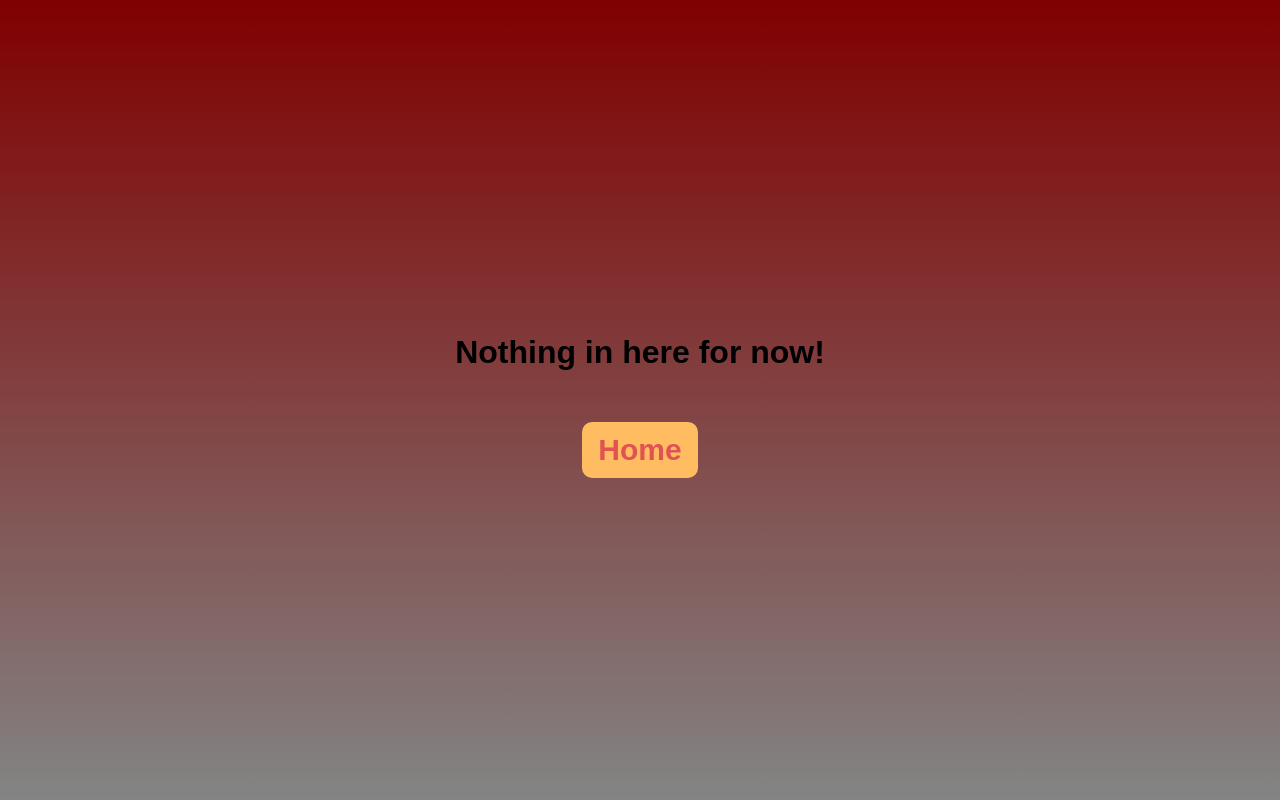
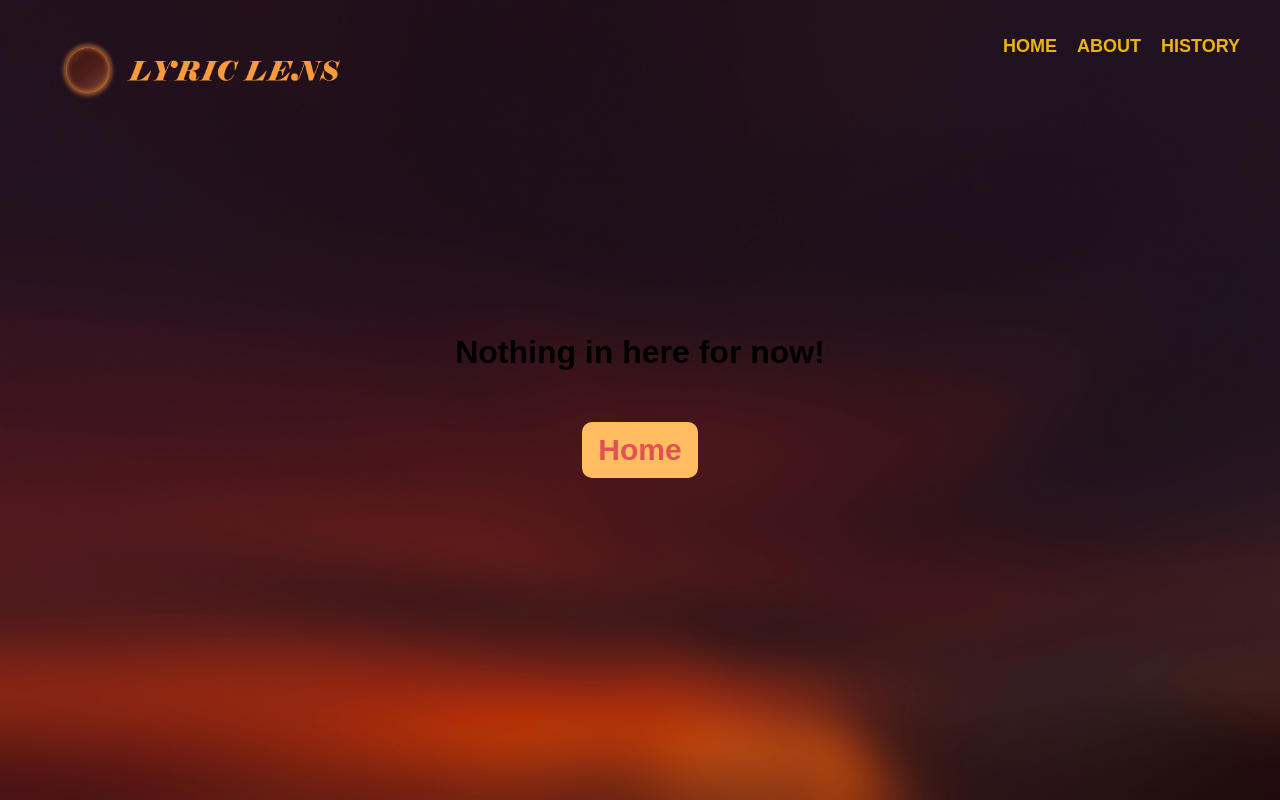
Before and after one commit to Nail-Claros/LyricLens, a Flask app: page /history in a window 1280 px wide. Run offline with Flask 3, Linux system fonts and the light colour scheme.

Commit message:
History page and translations minor fix

```diff
--- a/static/styles/styles.css
+++ b/static/styles/styles.css
@@ -6,7 +6,39 @@ body {
     justify-content: center;
     align-items: center;
     height: 100vh;
-    background: linear-gradient(to bottom, #800000, #0000007b);
+    background-image: url('../images/Lyric Lens (Background Image).png');
+    background-repeat: no-repeat;
+    background-size: cover;
+}
+
+.navbar {
+    position: absolute;
+    top: 20px;
+    right: 40px;
+}
+
+.navbar-img{
+    position: absolute;
+    top: 20px;
+    left: 40px;
+}
+
+.nav-links {
+    list-style-type: none;
+    display: flex;
+    gap: 20px;
+}
+
+.nav-links li a {
+    text-decoration: none;
+    font-size: 18px;
+    color: rgb(237, 179, 20);
+    font-weight: bold;
+    transition: color 0.3s;
+}
+
+.nav-links li a:hover {
+    color: #ff7700;
 }
 
 a
--- a/static/styles/translation.css
+++ b/static/styles/translation.css
@@ -48,6 +48,7 @@ body {
 
 .song-details {
     display: flex;
+    width: 550px;
     flex-direction: column;
     text-align: left;
     font-family: 'Albert Sans';
--- a/templates/history.html
+++ b/templates/history.html
@@ -5,6 +5,17 @@
 {% endblock %}
 {% block body %}
 <body>
+    <nav class="navbar-img">
+        <a href="{{url_for('index')}}">
+            <img src="{{ url_for('static', filename='images/Lyric Lens (Text Logo and Icon) - Horizontal.png')}}" style="height: 100px; width: 300px; padding-bottom: 80px;">
+        </a>    </nav>
+    <nav class="navbar">
+        <ul class="nav-links">
+            <li><a href="{{url_for('index')}}">HOME</a></li>
+            <li><a href="{{url_for('about')}}">ABOUT</a></li>
+            <li><a href="{{url_for('history')}}">HISTORY</a></li>
+        </ul>
+    </nav>
     <div class="container">
         {% if red %}
             {% for x in red|reverse %}
```
Also changed, not shown: templates/lyrics.html (+5 -4 lines), templates/translation.html (+7 -5 lines).
